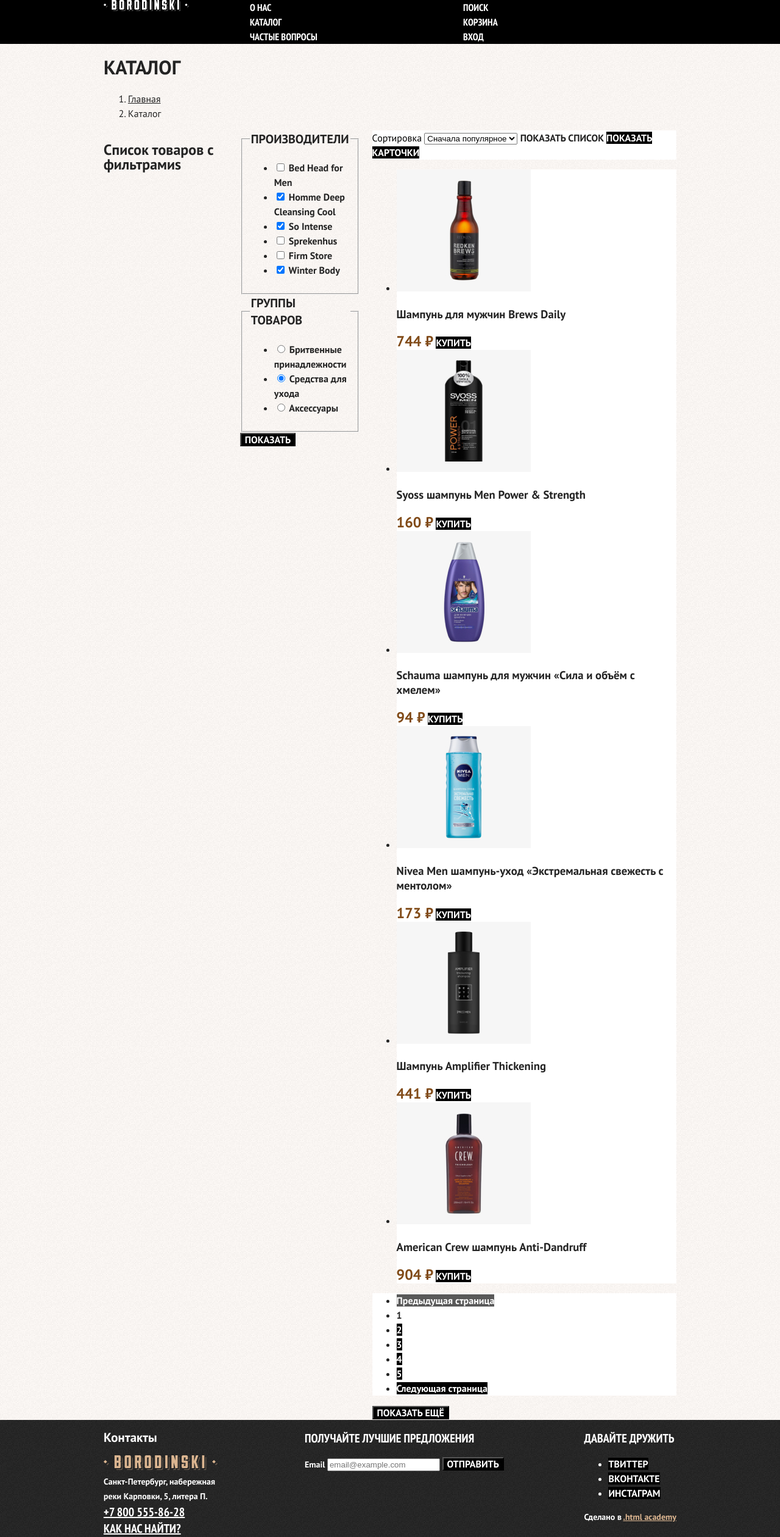
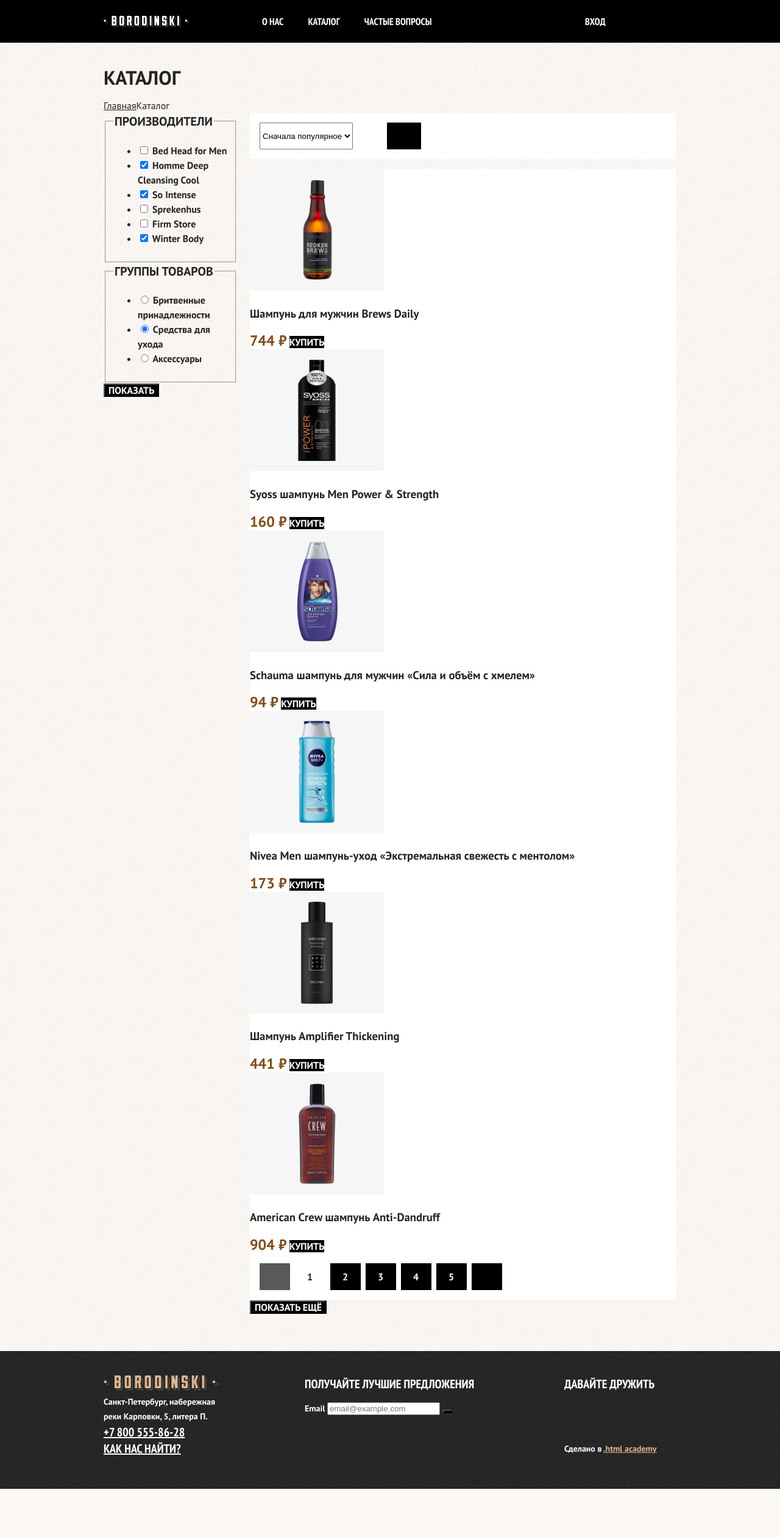
Before and after one commit to zarram89/code-html-1-borodinski, a plain HTML site: page catalog.html in a window 1280 px wide. Shown: the whole page at 61% size. After the commit the page ends 2442 px from the top, so only its background shows below. Drawn offline with Linux system fonts and the light colour scheme.

Commit message:
feat: добавлÐяет сетку компонентов

```diff
--- a/catalog.html
+++ b/catalog.html
@@ -7,7 +7,7 @@
   <link rel="stylesheet" href="styles/styles.css">
 </head>
 <body>
-<header class="page-header main-container">
+<header class="page-header">
   <nav class="navigation" aria-label="Основная навигация по сайту">
     <a class="navigation-logo" href="index.html">
       <img class="page-header-logo" src="images/logo-short-light.svg" width="140" height="18"
@@ -24,7 +24,7 @@
         <a class="navigation-link" href="faq.html">Частые вопросы</a>
       </li>
     </ul>
-    <ul class="navigation-list user-list">
+    <ul class="navigation-list navigation-user">
       <li class="navigation-item">
         <a class="navigation-link" href="#">
           <span class="visually-hidden">Поиск</span>
@@ -43,7 +43,7 @@
     </ul>
   </nav>
 </header>
-<main class="main-inner">
+<main class="main-inner main-container">
   <div class="page-container">
     <header class="inner-header">
       <h1 class="inner-header-title">Каталог</h1>
@@ -202,8 +202,8 @@
             </article>
           </li>
         </ul>
-        <nav class="pagination" aria-label="Пагинация">
-          <ul class="pagination-list">
+        <nav class="pagination-container" aria-label="Пагинация">
+          <ul class="pagination">
             <li class="pagination-item">
               <a class="pagination-link pagination-prev pagination-disabled" aria-disabled="true" tabindex="-1">
                 <span class="visually-hidden">Предыдущая страница</span>
--- a/styles/styles.css
+++ b/styles/styles.css
@@ -22,6 +22,12 @@
   font-display: swap;
 }
 
+*,
+*::before,
+*::after {
+  box-sizing: border-box;
+}
+
 html {
   height: 100%;
 }
@@ -37,6 +43,18 @@ body {
   color: #242424;
   background-color: #fbf7f4;
 }
+
+.visually-hidden {
+  position: absolute;
+  width: 1px;
+  height: 1px;
+  margin: -1px;
+  padding: 0;
+  border: 0;
+  clip: rect(0 0 0 0);
+  overflow: hidden;
+}
+
 
 .button {
   font-family: inherit;
@@ -67,18 +85,17 @@ body {
 }
 
 .navigation-list {
-  width: 430px;
+  display: flex;
+  flex-wrap: wrap;
+  width: 470px;
   margin: 0;
   padding: 0;
   list-style: none;
 }
 
-.navigation-user {
-  max-width: 250px;
-  margin-left: auto;
-}
-
 .navigation-link {
+  display: block;
+  padding: 24px 20px;
   font-family: "PT Sans Narrow", sans-serif;
   line-height: 22px;
   color: inherit;
@@ -90,12 +107,26 @@ body {
 }
 
 .navigation-logo {
+  display: flex;
+  align-items: center;
   width: 140px;
   margin-right: 100px;
 }
 
+.navigation-user {
+  max-width: 250px;
+  margin-left: auto;
+}
+
+.navigation-user .navigation-link {
+  min-width: 16px;
+  min-height: 22px;
+}
+
 .main-container {
   flex-grow: 1;
+  padding-top: 64px;
+  padding-bottom: 60px;
 }
 
 .main-index {
@@ -107,6 +138,7 @@ body {
 }
 
 .main-inner {
+  padding-top: 40px;
   color: #242424;
   background-color: #fbf7f4;
   background-image: url("../images/bg-noisy.png");
@@ -119,7 +151,11 @@ body {
 
 .logo {
   display: block;
-  margin: 0 auto;
+  margin: 0 auto 64px;
+}
+
+.advantages {
+  margin-bottom: 58px;
 }
 
 .advantages-list {
@@ -137,19 +173,28 @@ body {
 }
 
 .advantages-title {
+  margin: 0 0 56px;
   font-family: "PT Sans Narrow", sans-serif;
   font-size: 32px;
   line-height: 35px;
   text-transform: uppercase;
 }
 
+.advantages-description {
+  margin: 0;
+}
+
 .index-column {
   display: flex;
   justify-content: space-between;
-  padding: 0 40px;
+  padding:40px;
   color: #242424;
   background-color: #fbf7f4;
   background-image: url("../images/bg-noisy.png");
+}
+
+.index-columns:last-child {
+  margin-bottom: 0;
 }
 
 .services {
@@ -158,6 +203,7 @@ body {
 }
 
 .services-title {
+  margin: 0 0 28px;
   font-size: 32px;
   line-height: 35px;
   font-weight: 700;
@@ -178,6 +224,7 @@ body {
 }
 
 .gallery-title {
+  margin: 0 0 28px;
   font-size: 32px;
   line-height: 35px;
   font-weight: 700;
@@ -190,6 +237,7 @@ body {
 }
 
 .contacts-title {
+  margin: 0 0 28px;
   font-size: 32px;
   line-height: 35px;
   font-weight: 700;
@@ -220,6 +268,7 @@ body {
 }
 
 .appointment-title {
+  margin: 0 0 28px;
   font-size: 32px;
   line-height: 35px;
   font-weight: 700;
@@ -245,6 +294,13 @@ body {
   background-repeat: repeat;
 }
 
+.page-footer-container {
+  display: flex;
+  width: 940px;
+  margin: 0 auto;
+  padding: 40px 0;
+}
+
 .page-footer a {
   color: #ffffff;
 }
@@ -255,18 +311,14 @@ body {
 }
 
 .page-footer-title {
+  margin-top: 0;
+  margin-bottom: 14px;
   font-family: "PT Sans Narrow", sans-serif;
   font-size: 20px;
   line-height: 28px;
   font-weight: 700;
   color: #ffffff;
   text-transform: uppercase;
-}
-
-.page-footer-container {
-  display: flex;
-  width: 940px;
-  margin: 0 auto;
 }
 
 .footer-contacts {
@@ -309,14 +361,39 @@ body {
   max-width: 190px;
 }
 
+.footer-social-list {
+  display: flex;
+  flex-wrap: wrap;
+  margin: 0;
+  padding: 0;
+  list-style: none;
+}
+
+.footer-social-item {
+  width: 56px;
+  height: 44px;
+  margin-right: 8px;
+  margin-bottom: 8px;
+}
+
+.footer-social-item:nth-child(3n) {
+  margin-right: 0;
+}
+
 .inner-header-title {
+  margin-top: 0;
+  margin-bottom: 16px;
   font-size: 32px;
   line-height: 35px;
   text-transform: uppercase;
 }
 
 .breadcrumbs {
+  display: flex;
+  margin: 0;
+  padding: 0;
   color: #242424;
+  list-style: none;
 }
 
 .breadcrumbs-link {
@@ -349,8 +426,22 @@ body {
 }
 
 .sorting-container {
+  display: flex;
+  margin-bottom: 16px;
+  padding: 16px;
   color: #000000;
   background-color: #ffffff;
+}
+
+.sorting-container .button {
+  width: 56px;
+  height: 44px;
+}
+
+.product-list {
+  list-style-type: none;
+  margin: 0;
+  padding: 0;
 }
 
 .product-card {
@@ -374,16 +465,41 @@ body {
   text-transform: uppercase;
 }
 
-.pagination {
+.pagination-container {
+  display: flex;
+  padding: 16px;
   background-color: #ffffff;
 }
 
+.pagination {
+  display: flex;
+  margin: 0;
+  padding: 0;
+  list-style-type: none;
+}
+
+.pagination-item:not(:last-child) {
+  margin-right: 8px;
+}
+
+.pagination-clear {
+  background-color: transparent;
+}
+
 .pagination-link {
+  display: block;
+  width: 50px;
+  height: 44px;
+  padding: 14px 20px;
+  line-height: 16px;
+  font-weight: 700;
   color: #ffffff;
   background-color: #000000;
   text-decoration: none;
-  line-height: 16px;
-  font-weight: 700;
+}
+
+.pagination-show-more {
+  margin-left: auto;
 }
 
 .pagination-current {
```
